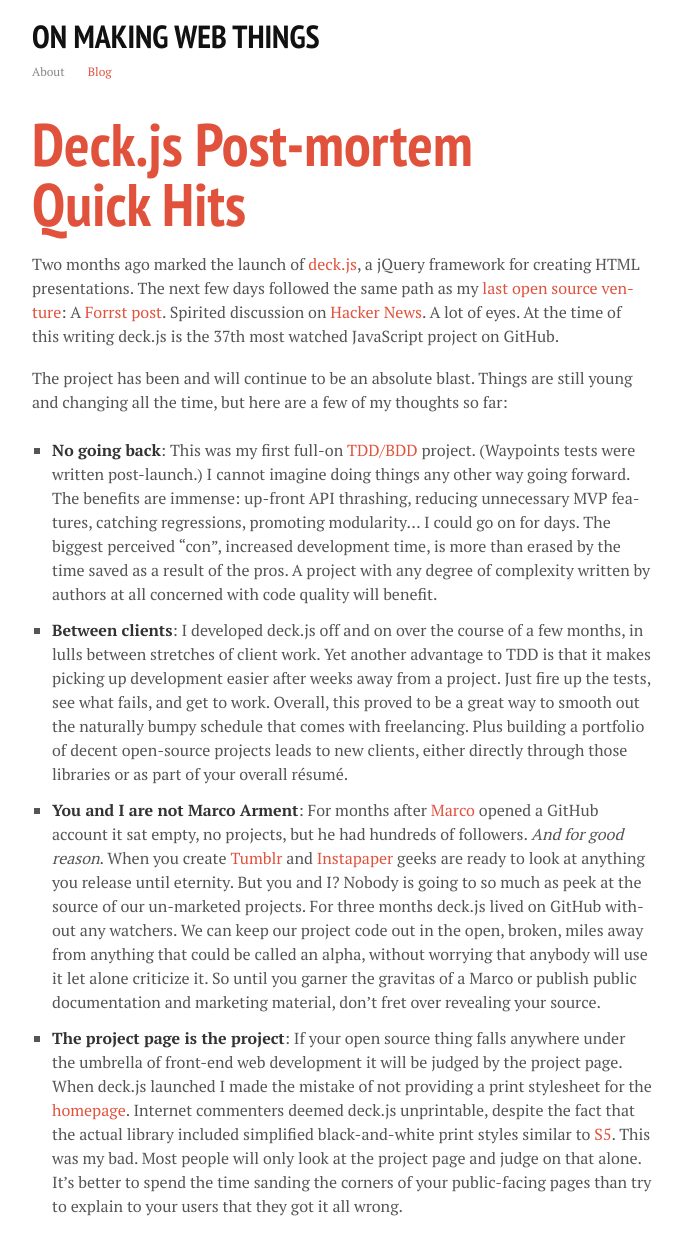
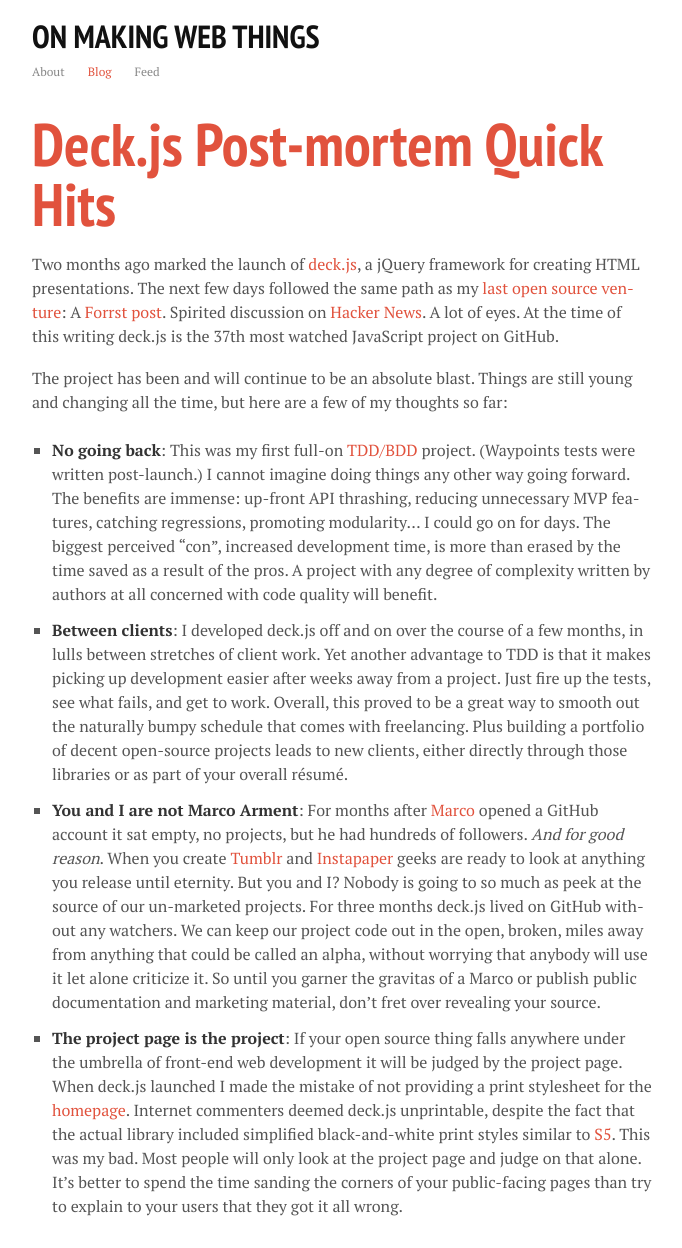
Before and after one commit to imakewebthings/imakewebthings.github.com, a Jekyll site: the page built from _posts/2011-10-20-deck-js-post-mortem-quick-hits.html, in a window 1280 px wide. Shown: the whole page, without its empty margins (298-980 px from the left). Built offline with Jekyll 4.4.1, drawn with Linux system fonts in a browser that asks for light colours; Markdown is read by kramdown in place of the engine named in the settings.

```diff
--- a/_config.yml
+++ b/_config.yml
@@ -1,5 +1,8 @@
 auto: true
 permalink: /blog/:title
 pygments: true
+markdown: rdiscount
+rdiscount:
+  extensions: [smart]
 exclude:
   - README.md
--- a/_layouts/default.html
+++ b/_layouts/default.html
@@ -18,6 +18,7 @@
 			<ul>
 				<li><a href="/">About</a></li>
 				<li class="selected"><a href="/blog">Blog</a></li>
+				<li><a href="http://feeds.feedburner.com/OnMakingWebThings">Feed</a></li>
 			</ul>
 		</nav>
 		</header>
--- a/_posts/2011-10-20-deck-js-post-mortem-quick-hits.html
+++ b/_posts/2011-10-20-deck-js-post-mortem-quick-hits.html
@@ -1,6 +1,6 @@
 ---
 layout: default
-title: Deck.js Post-mortem Quick&nbsp;Hits
+title: Deck.js Post-mortem Quick Hits
 tldr: TDD is great. Write OSS between clients. Nobody cares about your code. Be judged by your project page.
 ---
 
--- a/index.html
+++ b/index.html
@@ -16,6 +16,7 @@ layout: nil
 			<ul>
 				<li class="selected"><a href="/">About</a></li>
 				<li><a href="/blog">Blog</a></li>
+				<li><a href="http://feeds.feedburner.com/OnMakingWebThings">Feed</a></li>
 			</ul>
 		</nav>
 		</header>
```
